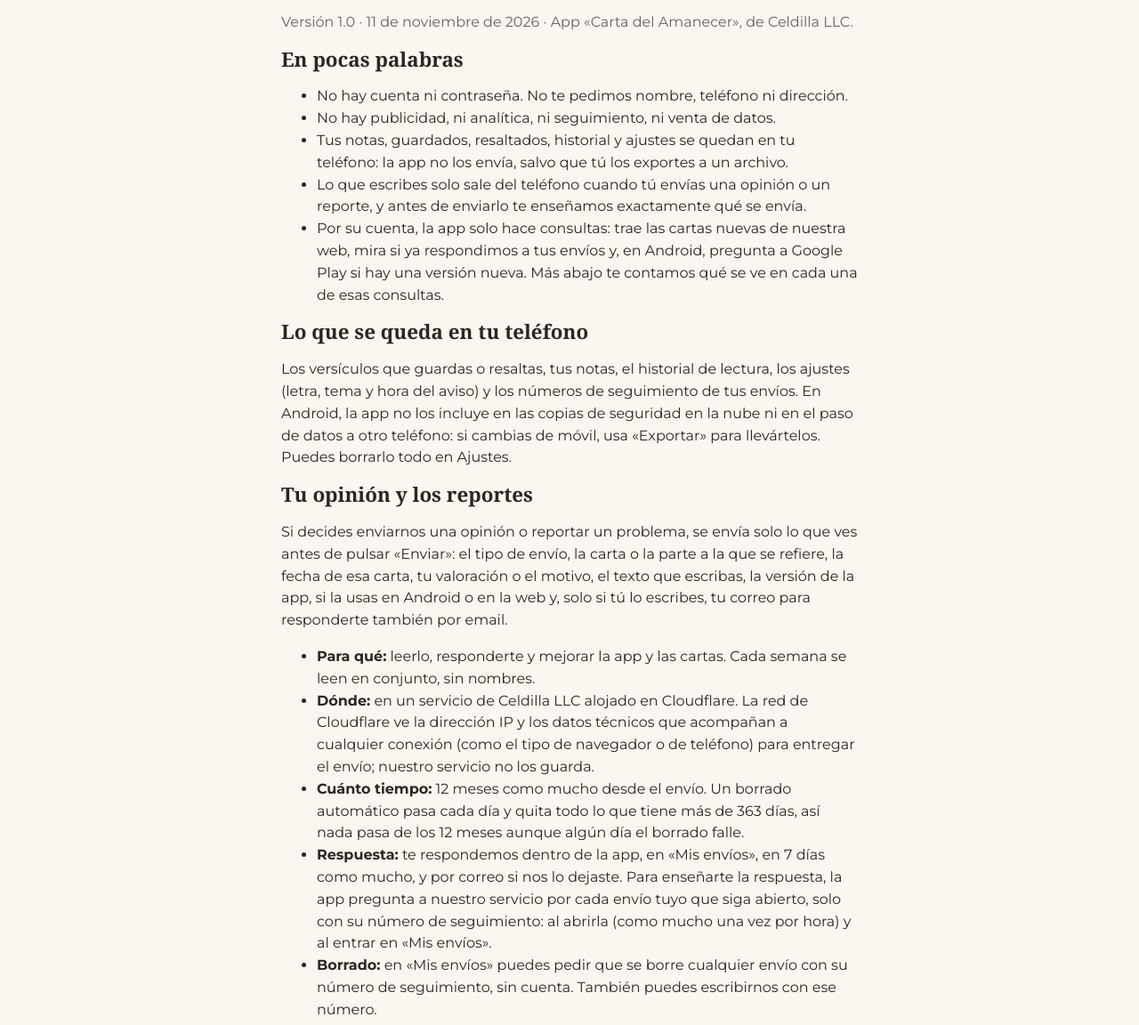
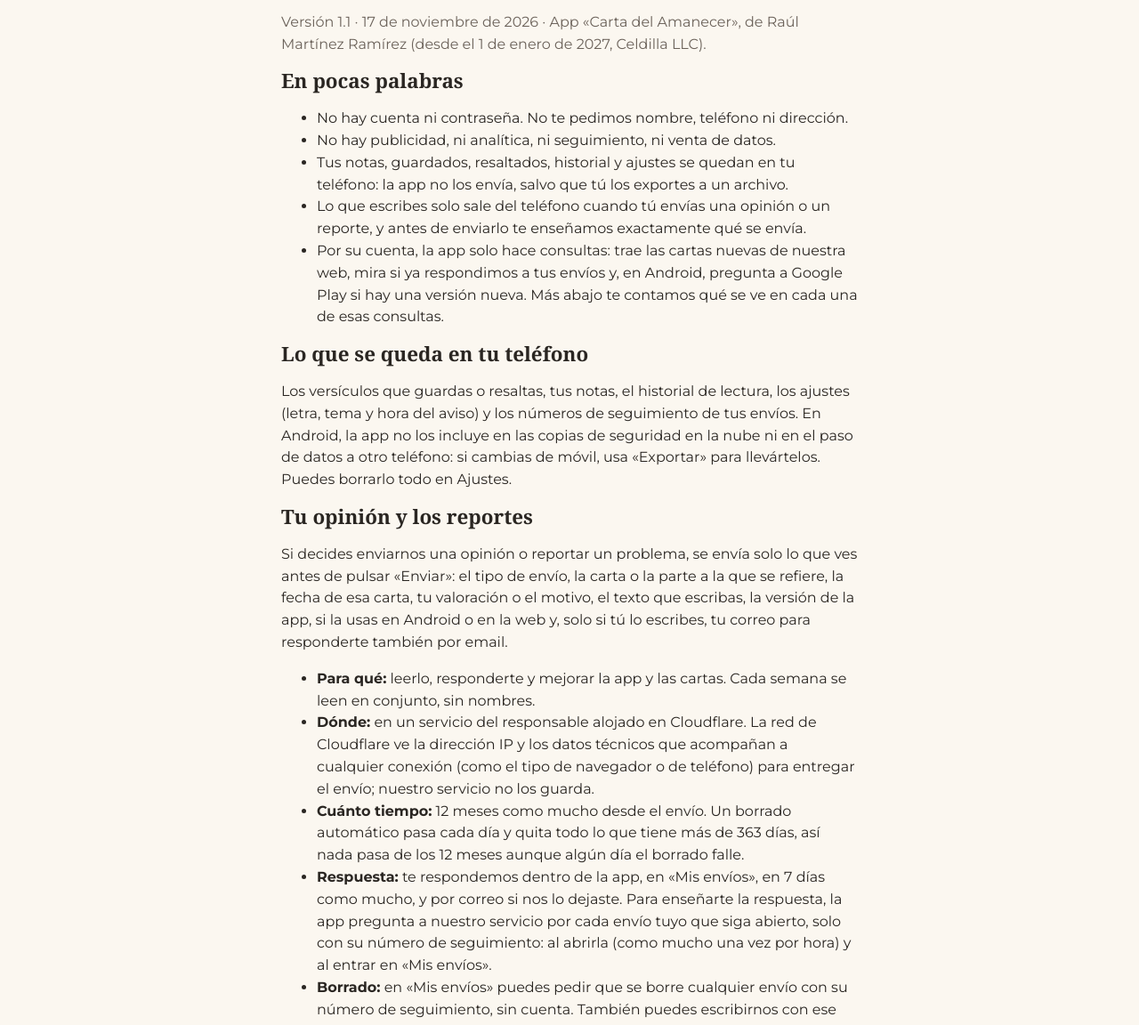
Before and after one commit to mramirezraul71/celdilla-carta-web, a plain HTML site: page privacidad.html in a window 1280 px wide. Shown: the part 125-1277 px from the top of the page at 89% size. Drawn offline with Linux system fonts and the light colour scheme; a web font is replaced by a local one.

Commit message:
Privacidad 1.1: responsable Raúl Martínez Ramírez hasta que Celdilla LLC entre en vigor el 1-ene-2027 (O-218)
Co-Authored-By: Claude Opus 5.5 <noreply@anthropic.com>

```diff
--- a/privacidad.html
+++ b/privacidad.html
@@ -12,7 +12,7 @@
   <header class="cabecera"><a class="marca" href="index.html#/acerca"><img src="iconos/sol.svg" alt="" width="28" height="28"><span>Carta del Amanecer</span></a></header>
   <main>
     <h1>Política de privacidad</h1>
-    <p class="suave">Versión 1.0 · 11 de noviembre de 2026 · App «Carta del Amanecer», de Celdilla LLC.</p>
+    <p class="suave">Versión 1.1 · 17 de noviembre de 2026 · App «Carta del Amanecer», de Raúl Martínez Ramírez (desde el 1 de enero de 2027, Celdilla LLC).</p>
 
     <h2>En pocas palabras</h2>
     <ul>
@@ -30,7 +30,7 @@
     <p>Si decides enviarnos una opinión o reportar un problema, se envía solo lo que ves antes de pulsar «Enviar»: el tipo de envío, la carta o la parte a la que se refiere, la fecha de esa carta, tu valoración o el motivo, el texto que escribas, la versión de la app, si la usas en Android o en la web y, solo si tú lo escribes, tu correo para responderte también por email.</p>
     <ul>
       <li><strong>Para qué:</strong> leerlo, responderte y mejorar la app y las cartas. Cada semana se leen en conjunto, sin nombres.</li>
-      <li><strong>Dónde:</strong> en un servicio de Celdilla LLC alojado en Cloudflare. La red de Cloudflare ve la dirección IP y los datos técnicos que acompañan a cualquier conexión (como el tipo de navegador o de teléfono) para entregar el envío; nuestro servicio no los guarda.</li>
+      <li><strong>Dónde:</strong> en un servicio del responsable alojado en Cloudflare. La red de Cloudflare ve la dirección IP y los datos técnicos que acompañan a cualquier conexión (como el tipo de navegador o de teléfono) para entregar el envío; nuestro servicio no los guarda.</li>
       <li><strong>Cuánto tiempo:</strong> 12 meses como mucho desde el envío. Un borrado automático pasa cada día y quita todo lo que tiene más de 363 días, así nada pasa de los 12 meses aunque algún día el borrado falle.</li>
       <li><strong>Respuesta:</strong> te respondemos dentro de la app, en «Mis envíos», en 7 días como mucho, y por correo si nos lo dejaste. Para enseñarte la respuesta, la app pregunta a nuestro servicio por cada envío tuyo que siga abierto, solo con su número de seguimiento: al abrirla (como mucho una vez por hora) y al entrar en «Mis envíos».</li>
       <li><strong>Borrado:</strong> en «Mis envíos» puedes pedir que se borre cualquier envío con su número de seguimiento, sin cuenta. También puedes escribirnos con ese número.</li>
@@ -52,7 +52,7 @@
     <p>La app es para todos los públicos y no está dirigida a niños.</p>
 
     <h2>Tus derechos y contacto</h2>
-    <p>Puedes pedirnos acceso a lo que hayas enviado o su borrado escribiendo a <a href="mailto:raul@celdilla.com">raul@celdilla.com</a> con tu número de seguimiento. Responsable: Celdilla LLC.</p>
+    <p>Puedes pedirnos acceso a lo que hayas enviado o su borrado escribiendo a <a href="mailto:raul@celdilla.com">raul@celdilla.com</a> con tu número de seguimiento. Responsable: Raúl Martínez Ramírez; desde el 1 de enero de 2027, Celdilla LLC.</p>
 
     <h2>Cambios</h2>
     <p>Si esta política cambia, lo diremos en «Actualizar y novedades» y aquí, con su nueva fecha.</p>
```
